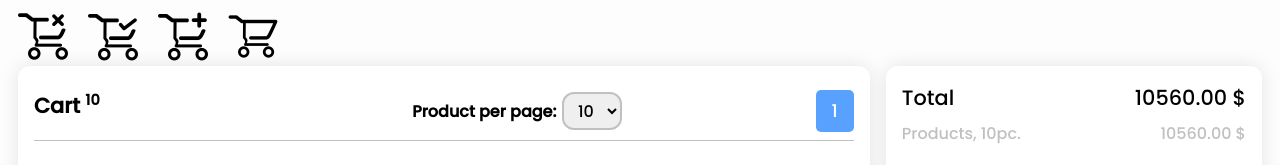
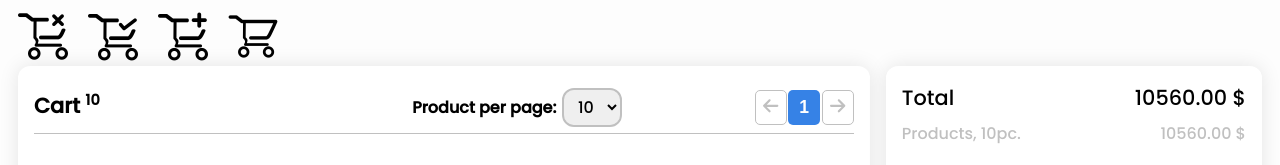
Before and after one commit to pa4ka1992/Online-store-Vue.js, a Vue app: page /cart in a window 1280 px wide. Shown: the top 165 px of the page. Built offline with nearby package versions, Linux system fonts and the light colour scheme.

Commit message:
feat: add arrow control for pagination component in the cart

```diff
--- a/src/components/cart/CartPagination.vue
+++ b/src/components/cart/CartPagination.vue
@@ -8,20 +8,32 @@
     </h3>
     <div class="select-group">
       <h4 class="select-group__header">Product per page:</h4>
-      <my-select
-        class="select-group__select"
-        :limit="limit"
-        :maxLimit="maxLimit"
-        @update="updateSelect"
-      ></my-select>
+      <my-select class="select-group__select" :limit="limit" :maxLimit="maxLimit" @update="updateSelect"></my-select>
     </div>
     <div class="pages">
-      <my-button
-      :class="{pages__page: cyclePage !== page}"
-      v-for="cyclePage in paginationStore.totalPage"
-      :key="cyclePage" @click="changePage(cyclePage)">
+      <button
+      :class="{disabled: page === 1}"
+      class="pages__arrow"
+      @click="incDecPage('dec')"
+      >
+        <font-awesome-icon icon="fa-solid fa-arrow-left" />
+      </button>
+      <button
+        class="pages__page"
+        :class="{ current: cyclePage === page }"
+        v-for="cyclePage in paginationStore.totalPage"
+        :key="cyclePage"
+        @click="changePage(cyclePage)"
+      >
         {{ cyclePage }}
-      </my-button>
+      </button>
+      <button
+      :class="{disabled: page === paginationStore.totalPage}"
+      class="pages__arrow"
+      @click="incDecPage('inc')"
+      >
+        <font-awesome-icon icon="fa-solid fa-arrow-right" />
+      </button>
     </div>
   </section>
 </template>
@@ -33,15 +45,23 @@ import { storeToRefs } from 'pinia';
 
 const paginationStore = usePaginationStore();
 const cartStore = useCartStore();
-const { limit, page } = storeToRefs(paginationStore)
-const {  maxLimit } = paginationStore;
+const { limit, page } = storeToRefs(paginationStore);
+const { maxLimit } = paginationStore;
 
 const changePage = (currPage: number): void => {
   paginationStore.page = currPage;
 };
-const updateSelect = (value: number) => {
+const updateSelect = (value: number): void => {
   paginationStore.limit = value;
 };
+
+const incDecPage = (action: string): void => {
+  if (action === 'inc') {
+    if (page.value < paginationStore.totalPage) page.value += 1;
+  } else {
+    if (page.value > 1) page.value -= 1;
+  }
+}
 </script>
 <style lang="scss" scoped>
 @import '@/assets/scss/index.scss';
@@ -83,10 +103,30 @@ const updateSelect = (value: number) => {
     display: flex;
     gap: 0.1rem;
 
-    &__page {
-      color: $dark;
+    .disabled {
+      color: $secondary;
+    }
+
+    &__page, &__arrow {
+      min-width: 2rem;
+      font-size: 1.1rem;
       background-color: $light;
-      border: 1px solid $secondary;
+      border: 1px solid $secondary {
+        radius: 5px;
+      }
+      cursor: pointer;
+      transition: all 0.2s;
+
+      &:hover {
+        color: $light;
+        background-color: $primary;
+      }
+    }
+    .current {
+      font-weight: 600;
+      color: $light;
+      background-color: $primary-darker;
+      border: none;
     }
   }
 }
--- a/src/components/cart/product/ProductCountInfo.vue
+++ b/src/components/cart/product/ProductCountInfo.vue
@@ -1,13 +1,7 @@
 <template>
   <div class="product__count-info">
-    <button
-      @click="cartStore.deleteProduct(product)"
-      @mouseover="anime = true"
-      @mouseout="anime = false"
-      class="delete"
-    >
-      <font-awesome-icon v-if="anime" icon="fa-solid fa-trash" bounce />
-      <font-awesome-icon v-else icon="fa-solid fa-trash" />
+    <button @click="cartStore.deleteProduct(product)" class="delete">
+      <font-awesome-icon icon="fa-solid fa-trash" />
     </button>
     <div class="count-info__wrapper">
       <div class="count-info__wrapper--stock">Stock: {{ stock }}pc.</div>
@@ -37,8 +31,6 @@ const props = defineProps<{
 const { price, stock, count } = toRefs(props.product);
 const cartStore = useCartStore();
 
-const anime = ref(false);
-
 const updateCount = (e: Event): void => {
   const target = e.target as HTMLOptionElement;
   const valNumber = Number(target.value);
@@ -65,6 +57,12 @@ const updateCount = (e: Event): void => {
     background-color: transparent;
     border: none;
     cursor: pointer;
+    transition: all .2s;
+
+    &:hover {
+      color: $danger;
+      transform: scale(1.2);
+    }
     .fa-trash {
       font-size: 1rem;
       // color: $danger;
@@ -118,7 +116,8 @@ const updateCount = (e: Event): void => {
       }
     }
 
-    &--single-price, &--stock {
+    &--single-price,
+    &--stock {
       color: $secondary;
     }
   }
--- a/src/services/awesome.ts
+++ b/src/services/awesome.ts
@@ -1,9 +1,18 @@
 import { library } from '@fortawesome/fontawesome-svg-core';
-import { faStar, faPlus, faMinus, faTrash, faSpinner, faXmark } from '@fortawesome/free-solid-svg-icons';
+import {
+  faStar,
+  faPlus,
+  faMinus,
+  faTrash,
+  faSpinner,
+  faXmark,
+  faArrowRight,
+  faArrowLeft,
+} from '@fortawesome/free-solid-svg-icons';
 import { FontAwesomeIcon } from '@fortawesome/vue-fontawesome';
 import { App } from 'vue';
 
 export const apllyAwesome = (app: App): void => {
-  library.add(faStar, faMinus, faPlus, faTrash, faSpinner, faXmark);
+  library.add(faStar, faMinus, faPlus, faTrash, faSpinner, faXmark, faArrowRight, faArrowLeft);
   app.component('font-awesome-icon', FontAwesomeIcon);
 };
```
